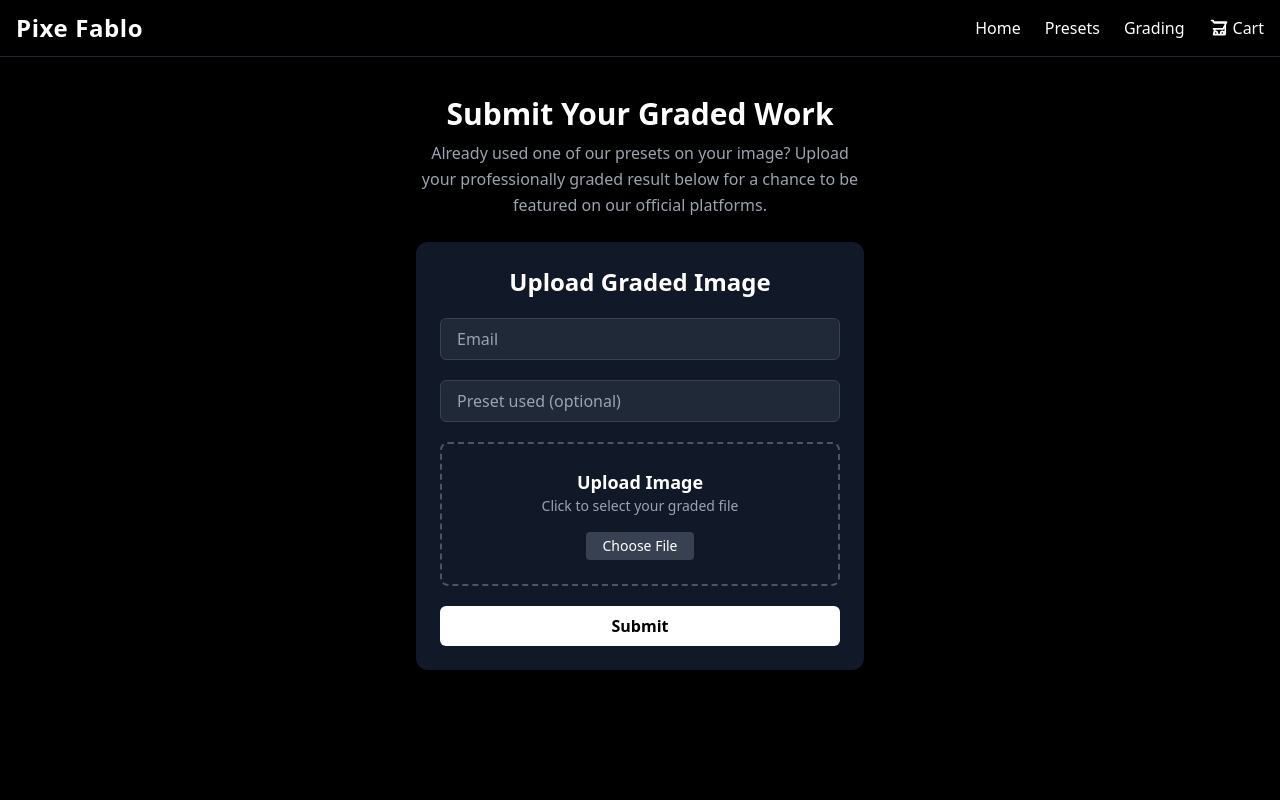
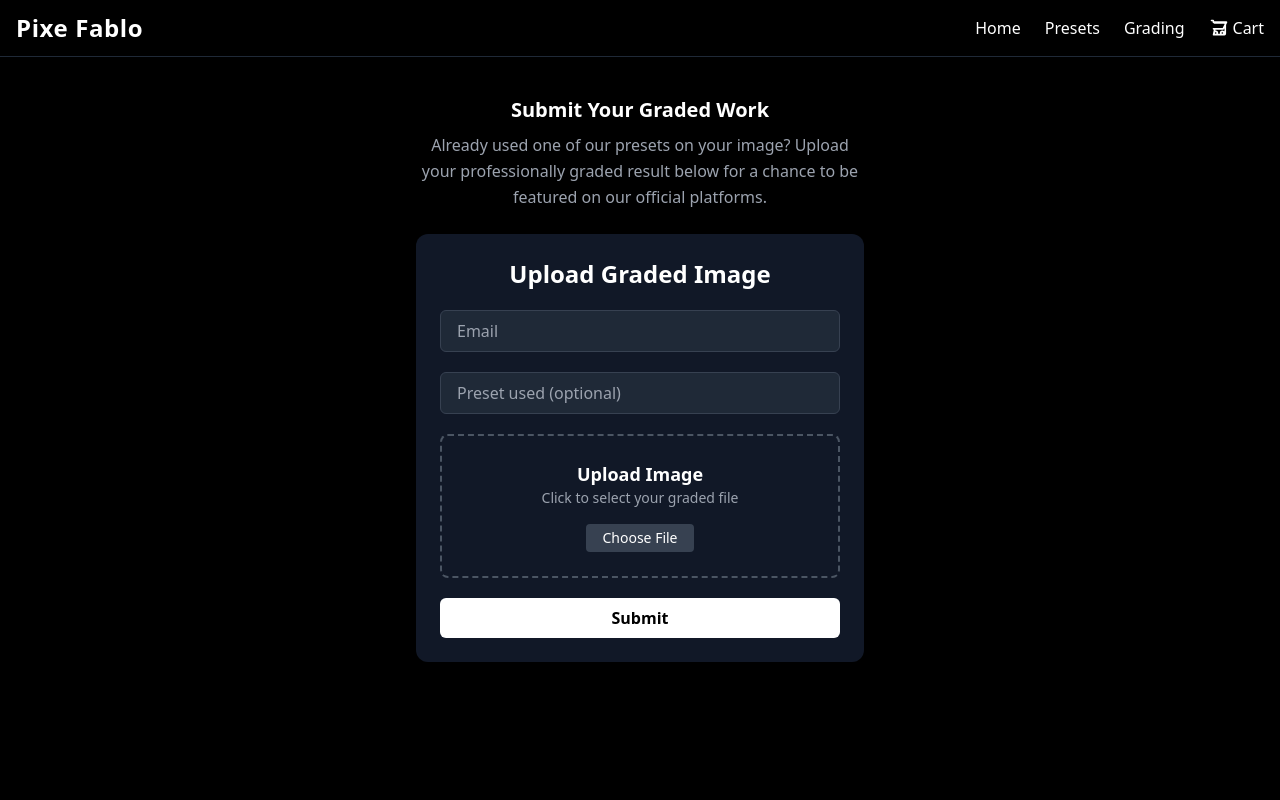
Before and after one commit to adbhargav/pixel, a React (Vite) app: page /grading in a window 1280 px wide. Shown: the top 800 px of the page. Built offline with nearby package versions, Linux system fonts and the light colour scheme.

Commit message:
Grading.jsx

```diff
--- a/src/pages/Grading.jsx
+++ b/src/pages/Grading.jsx
@@ -34,7 +34,7 @@ export default function Grading() {
     <div className="min-h-screen w-full bg-black text-white pt-24 pb-16 flex flex-col items-center px-4">
       {/* ---- Description / Context ---- */}
       <div className="max-w-md mb-6 text-center">
-        <h1 className="text-3xl font-bold mb-2">Submit Your Graded Work</h1>
+        <h1 className="text-xl font-bold mb-2">Submit Your Graded Work</h1>
         <p className="text-gray-400 leading-relaxed">
           Already used one of our presets on your image? Upload your professionally graded
           result below for a chance to be featured on our official platforms.
```
